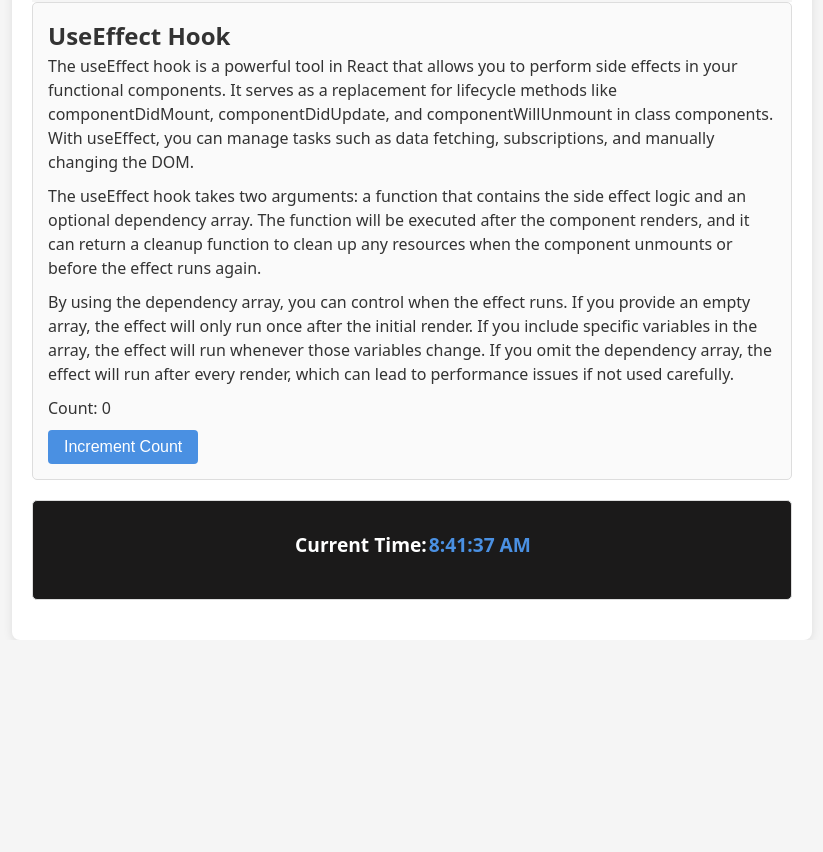
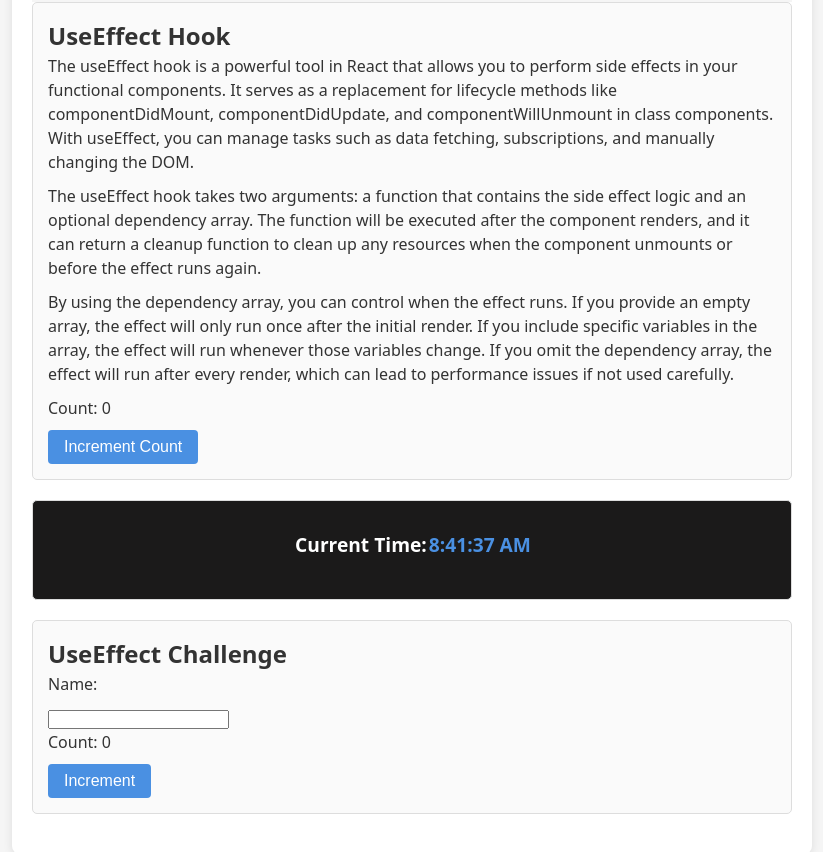
Before and after one commit to incognito0007/project-horizon, a React (Vite) app in the folder web/horizon-web/: page / in a window 1280 px wide. Shown: the part 2301-3153 px from the top of the page, without its empty margins (228-1051 px from the left). Before the commit the page ends 2941 px from the top, so only its background shows below. Built offline with nearby package versions, Linux system fonts and the light colour scheme.

Commit message:
[web] feat: Update the document title with the count value whenever it changes & Log the name to the console whenever it changes

```diff
--- a/web/horizon-web/src/App.tsx
+++ b/web/horizon-web/src/App.tsx
@@ -14,6 +14,7 @@ import { printApiResponseDetails } from './day-to-day-learning/04-generics-and-i
 import PractiseApp from './day-to-day-learning/05-use-effect/PractiseApplication/PractiseApp'
 import UseEffectHook from './day-to-day-learning/05-use-effect/UseEffectHook'
 import UseEffectChangingDate from './day-to-day-learning/05-use-effect/UseEffectChangingDate'
+import UseEffectChallenge from './day-to-day-learning/05-use-effect/UseEffectChallenge'
 
 function App() {
   const propsData = {
@@ -59,6 +60,7 @@ function App() {
       <PractiseApp />
       <UseEffectHook />
       <UseEffectChangingDate />
+      <UseEffectChallenge />
     </div>
   )
 }
--- /dev/null
+++ b/web/horizon-web/src/day-to-day-learning/05-use-effect/UseEffectChallenge.tsx
@@ -0,0 +1,27 @@
+import { useEffect, useState } from 'react'
+
+export default function UseEffectChallenge() {
+  const [name, setName] = useState('')
+  const [count, setCount] = useState(0)
+
+  // Log the name to the console whenever it changes
+  useEffect(() => {
+    console.log('Name updated:', name)
+  }, [name])
+
+  // Challenge: Update the document title with the count value whenever it changes
+  useEffect(() => {
+    document.title = `Count: ${count}`
+  }, [count])
+
+  return (
+    <div className="component">
+      <h2>UseEffect Challenge</h2>
+      <p>Name: {name}</p>
+      <input type="text" value={name} onChange={e => setName(e.target.value)} />
+
+      <p>Count: {count}</p>
+      <button onClick={() => setCount(count + 1)}>Increment</button>
+    </div>
+  )
+}
```
